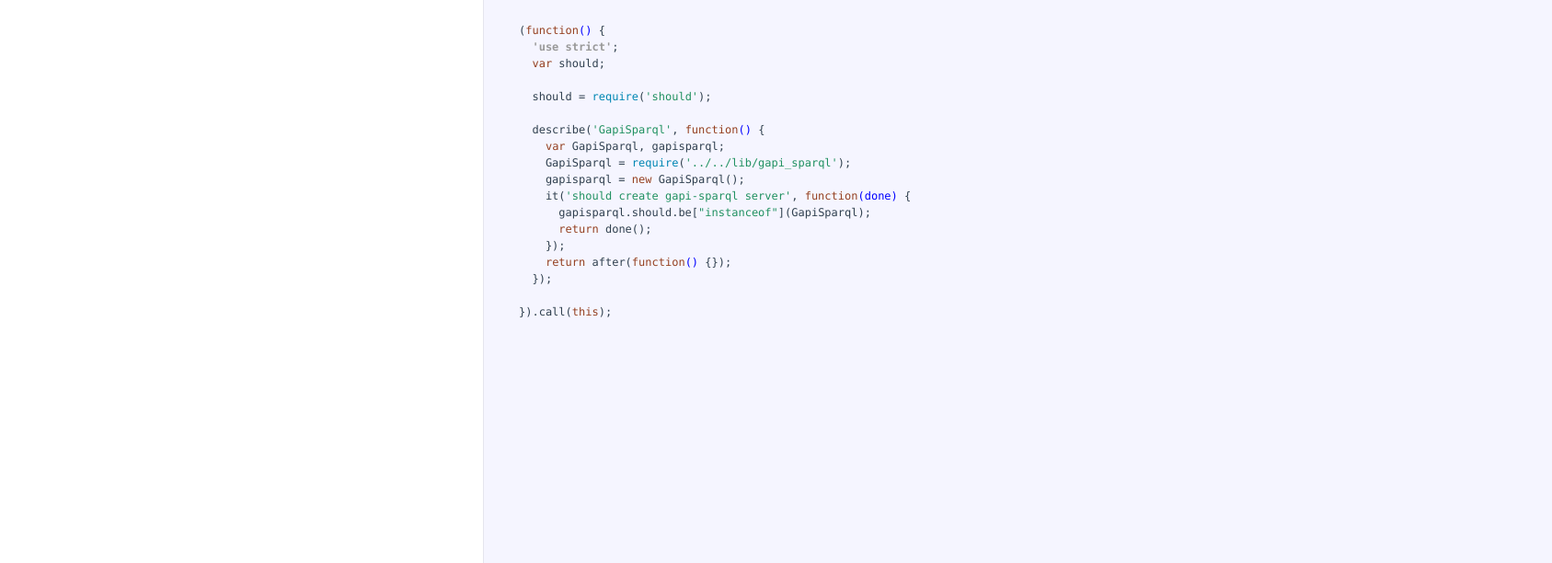
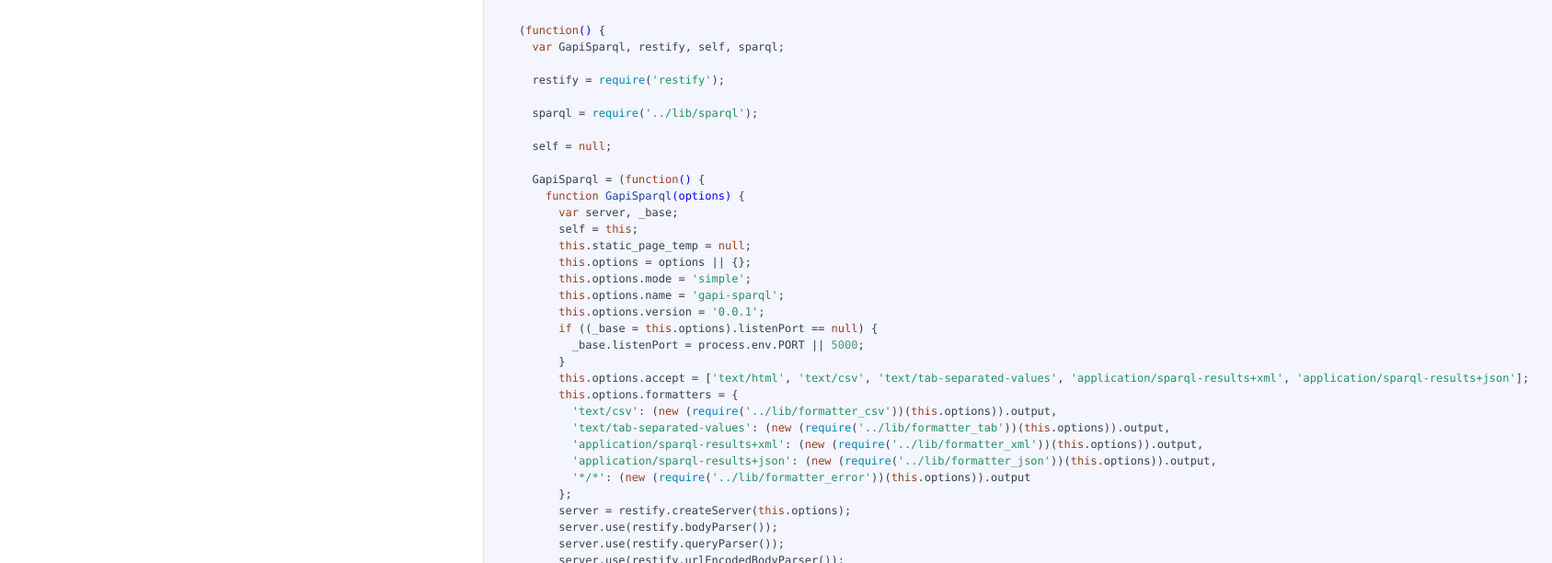
Before and after one commit to pirati-cz/gapi-sparql, a website: page docs/gapi_sparql.html in a window 1280 px wide. Shown: the part 88-700 px from the top of the page at 92% size, 1687 px wide, since content can reach past the window. Drawn offline with Linux system fonts and the light colour scheme.

```diff
--- a/docs/gapi_sparql.html
+++ b/docs/gapi_sparql.html
@@ -31,31 +31,24 @@
             </div>
 
             <div class="content"><div class='highlight'><pre>(<span class="hljs-function"><span class="hljs-keyword">function</span><span class="hljs-params">()</span> </span>{
-<span class="hljs-pi">  'use strict'</span>;
-  <span class="hljs-keyword">var</span> should;
+  <span class="hljs-keyword">var</span> GapiSparql, restify, self, sparql;
 
-  should = <span class="hljs-built_in">require</span>(<span class="hljs-string">'should'</span>);
+  restify = <span class="hljs-built_in">require</span>(<span class="hljs-string">'restify'</span>);
 
-  describe(<span class="hljs-string">'GapiSparql'</span>, <span class="hljs-function"><span class="hljs-keyword">function</span><span class="hljs-params">()</span> </span>{
-    <span class="hljs-keyword">var</span> GapiSparql, gapisparql;
-    GapiSparql = <span class="hljs-built_in">require</span>(<span class="hljs-string">'../../lib/gapi_sparql'</span>);
-    gapisparql = <span class="hljs-keyword">new</span> GapiSparql();
-    it(<span class="hljs-string">'should create gapi-sparql server'</span>, <span class="hljs-function"><span class="hljs-keyword">function</span><span class="hljs-params">(done)</span> </span>{
-      gapisparql.should.be[<span class="hljs-string">"instanceof"</span>](GapiSparql);
-      <span class="hljs-keyword">return</span> done();
-    });
-    <span class="hljs-keyword">return</span> after(<span class="hljs-function"><span class="hljs-keyword">function</span><span class="hljs-params">()</span> </span>{});
-  });
+  sparql = <span class="hljs-built_in">require</span>(<span class="hljs-string">'../lib/sparql'</span>);
 
-}).call(<span class="hljs-keyword">this</span>);</pre></div></div>
+  self = <span class="hljs-literal">null</span>;
 
-        </li>
-
-    </ul>
-  </div>
-</body>
-</html>
-(_base = <span class="hljs-keyword">this</span>.options).listenPort == <span class="hljs-literal">null</span>) {
+  GapiSparql = (<span class="hljs-function"><span class="hljs-keyword">function</span><span class="hljs-params">()</span> </span>{
+    <span class="hljs-function"><span class="hljs-keyword">function</span> <span class="hljs-title">GapiSparql</span><span class="hljs-params">(options)</span> </span>{
+      <span class="hljs-keyword">var</span> server, _base;
+      self = <span class="hljs-keyword">this</span>;
+      <span class="hljs-keyword">this</span>.static_page_temp = <span class="hljs-literal">null</span>;
+      <span class="hljs-keyword">this</span>.options = options || {};
+      <span class="hljs-keyword">this</span>.options.mode = <span class="hljs-string">'simple'</span>;
+      <span class="hljs-keyword">this</span>.options.name = <span class="hljs-string">'gapi-sparql'</span>;
+      <span class="hljs-keyword">this</span>.options.version = <span class="hljs-string">'0.0.1'</span>;
+      <span class="hljs-keyword">if</span> ((_base = <span class="hljs-keyword">this</span>.options).listenPort == <span class="hljs-literal">null</span>) {
         _base.listenPort = process.env.PORT || <span class="hljs-number">5000</span>;
       }
       <span class="hljs-keyword">this</span>.options.accept = [<span class="hljs-string">'text/html'</span>, <span class="hljs-string">'text/csv'</span>, <span class="hljs-string">'text/tab-separated-values'</span>, <span class="hljs-string">'application/sparql-results+xml'</span>, <span class="hljs-string">'application/sparql-results+json'</span>];
```
Also changed, not shown: package.json (+8 -7 lines), .travis.yml.
